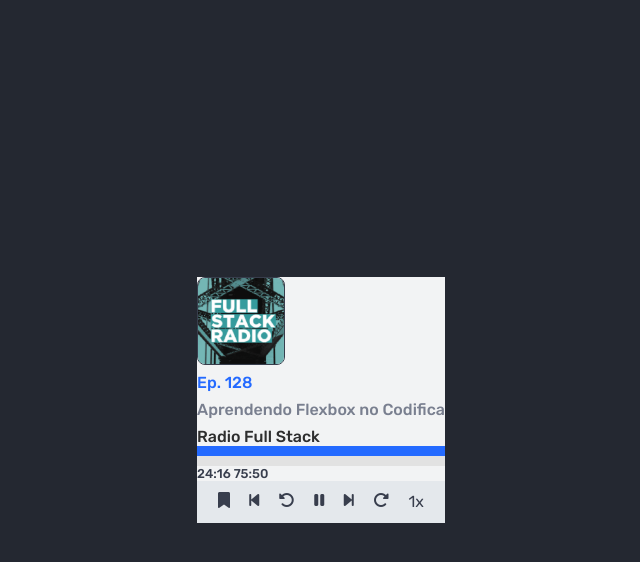
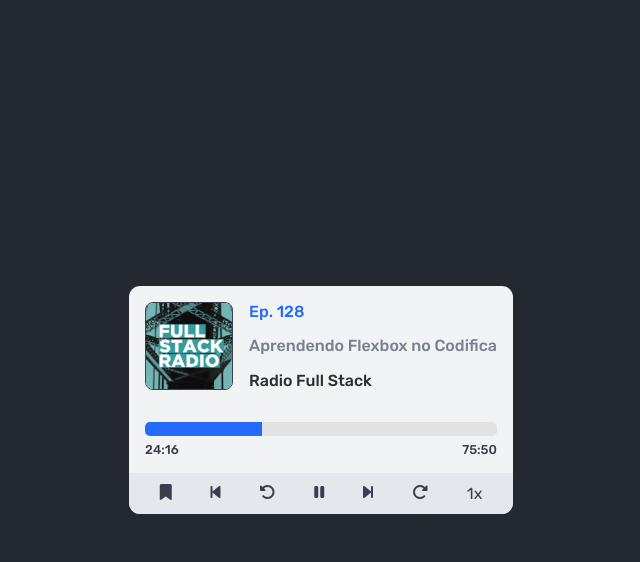
Before and after one commit to BelicioMoreira/Codifica-Mais, a PHP site: page / in a window 1280 px wide. Shown: the top 562 px of the page, without its empty margins (319-959 px from the left). Run offline with PHP 8.4, Linux system fonts and the light colour scheme.

Commit message:
player-completo

```diff
--- a/HTML-CSS/card-player/index.html
+++ b/HTML-CSS/card-player/index.html
@@ -11,20 +11,24 @@
 <body>
     <main>
             <div class = box >
-                <div class= >
-                <div class = titulo>
+                <div class = central>
                     <img class = img src="assets/album.png" alt="album">
+                <div class = titulos>
                     <span class = titulo1>Ep. 128</span>
                     <span class = titulo2>Aprendendo Flexbox no Codifica</span>
                     <span class = titulo3>Radio Full Stack</span>
                 </div>
                 </div>
 
-                <div class = tempo>
-                    <div class = barra1></div>
-                    <div class = barra2></div>
-                    <span class = tempo1>24:16</span>
-                    <span class = tempo2>75:50</span>
+                <div class = vizualzacao>
+                    <div class = barras>
+                        <div class = barra1></div>
+                        <div class = barra2></div>
+                    </div>
+                    <div class = tempo>
+                        <span class = tempo1>24:16</span>
+                        <span class = tempo2>75:50</span>
+                    </div>
                 </div>
 
                 <div class = footer>
--- a/HTML-CSS/card-player/styles.css
+++ b/HTML-CSS/card-player/styles.css
@@ -13,17 +13,22 @@ body {
 
 .box {
     font-family: Rubik, sans-serif;
-    border-radius: 0.5rem;
+    border-radius: 0.7rem;
     background-color: #f2f3f4;
     color: rgb(56, 62, 77);
 }
 
-.titulo {
+.central {
+    display: flex;
+    gap: 1rem;
+    padding: 1rem;
+}
+
+.titulos {
     background-color: #f2f3f4;
     display: flex;
-    flex: 1;
     flex-direction: column;
-    gap: 0.5rem;
+    justify-content: space-between;
 }
 
 .img {
@@ -47,28 +52,45 @@ body {
     font-weight: 500;
 }
 
-.tempo {
+.vizualzacao {
     background-color: #f2f3f4;
+    flex-direction: column;
+    display: flex;
     font-size: 0.8rem;
     font-weight: 500;
+    padding: 1rem;
+    gap: 0.4rem;
+}
+
+.barras {
+    display: flex;
 }
 
 .barra1 {
     background-color: rgb(36, 106, 255);
     flex: 1;
-    height: 10px;
+    height: 14px;
+    border-radius: 0.3rem 0 0 0.3rem;
+
 }
 
 .barra2 {
     background-color: #e2e2e2;
     flex: 2;
-    height: 10px;
+    height: 14px;
+    border-radius: 0 0.3rem 0.3rem 0;
+
+}
+
+.tempo {
+    display: flex;
+    justify-content: space-between;
 }
 
 .footer {
     display: flex;
     justify-content: space-around;
     padding: 0.7rem;
-    margin-top: auto;
+    border-radius: 0  0 0.7rem 0.7rem;
     background-color:rgb(228, 232, 236);
 }
```
